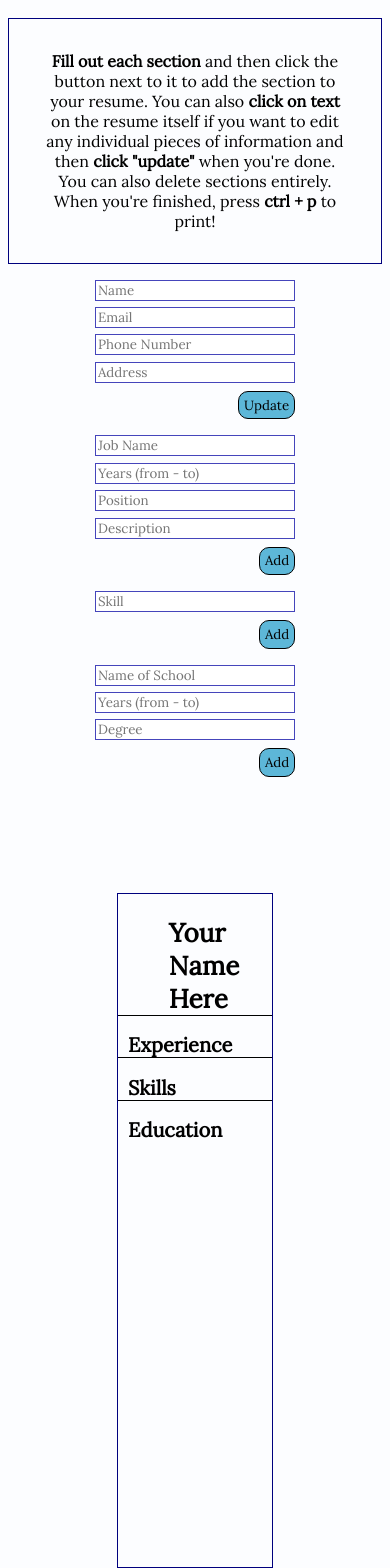
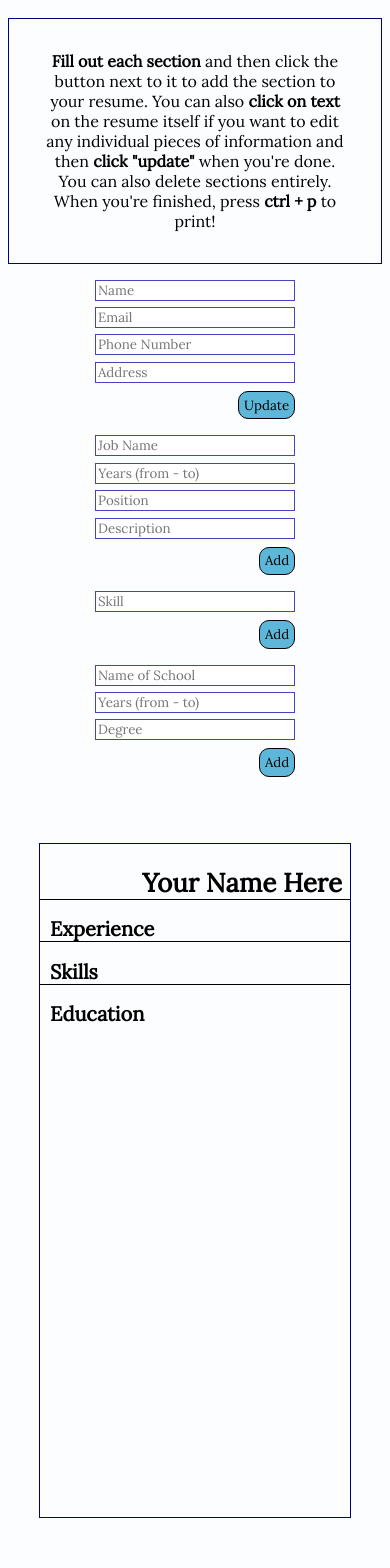
Before and after one commit to EnterOrion/cv-maker, a React (Create React App) app: page / in a window 390 px wide. Shown: the part 285-1853 px from the top of the page. After the commit the page ends 1803 px from the top, so only its background shows below. Built offline with nearby package versions, Linux system fonts and the light colour scheme.

Commit message:
Fix some responsive sizing issues

```diff
--- a/src/styles/style.scss
+++ b/src/styles/style.scss
@@ -127,7 +127,7 @@ input {
 
 .resume {
   min-height: 80vh;
-  width: 40vw;
+  width: 45vw;
 
   border: 1px solid $primary-highlight-color;
 }
@@ -177,10 +177,7 @@ input {
   background-color: rgb(247, 212, 212);
 }
 
-.remove-button-personal {
-  position: absolute;
-  right: 20px;
-}
+
 
 .personal-list li::marker {
   color: $primary-highlight-color;
@@ -230,6 +227,17 @@ h2 {
     padding: 2px 5px;
 }
 
+
+
+
+@media (max-width: 900px)  {
+    .lower-personal {
+        flex-direction: column;
+    }
+
+
+}
+
 @media (max-width: 500px) {
   body {
     display: flex;
@@ -243,14 +251,24 @@ h2 {
     flex-direction: column;
     justify-content: center;
     align-items: center;
+    gap: 50px;
   }
+
+  .resume {
+    width: 80vw;
 }
+
+}
+
 
 @media print {
     .main-instructions,
     header,
     .form-section, .remove-button, .remove-button-personal {
       display: none;
+    }
+    .lower-personal {
+      flex-direction: row;
   }
 
     body {
```
Lines whose indentation alone changed are shown as unchanged.
